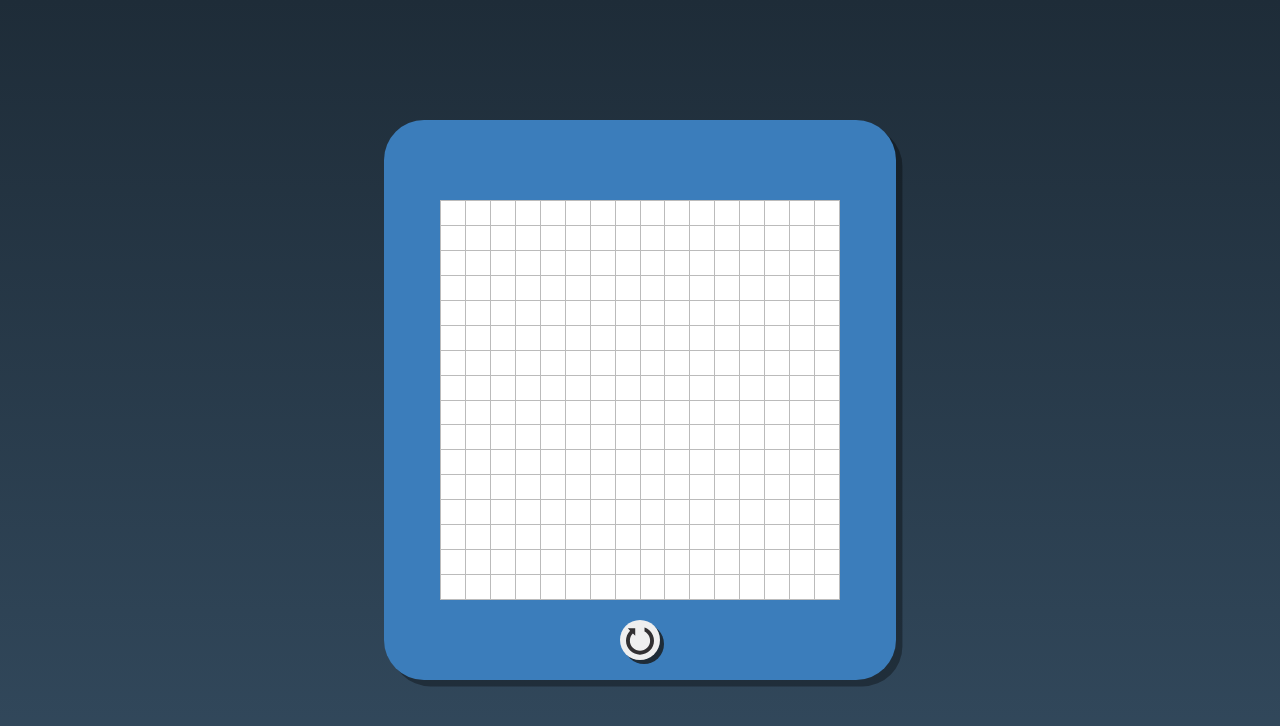
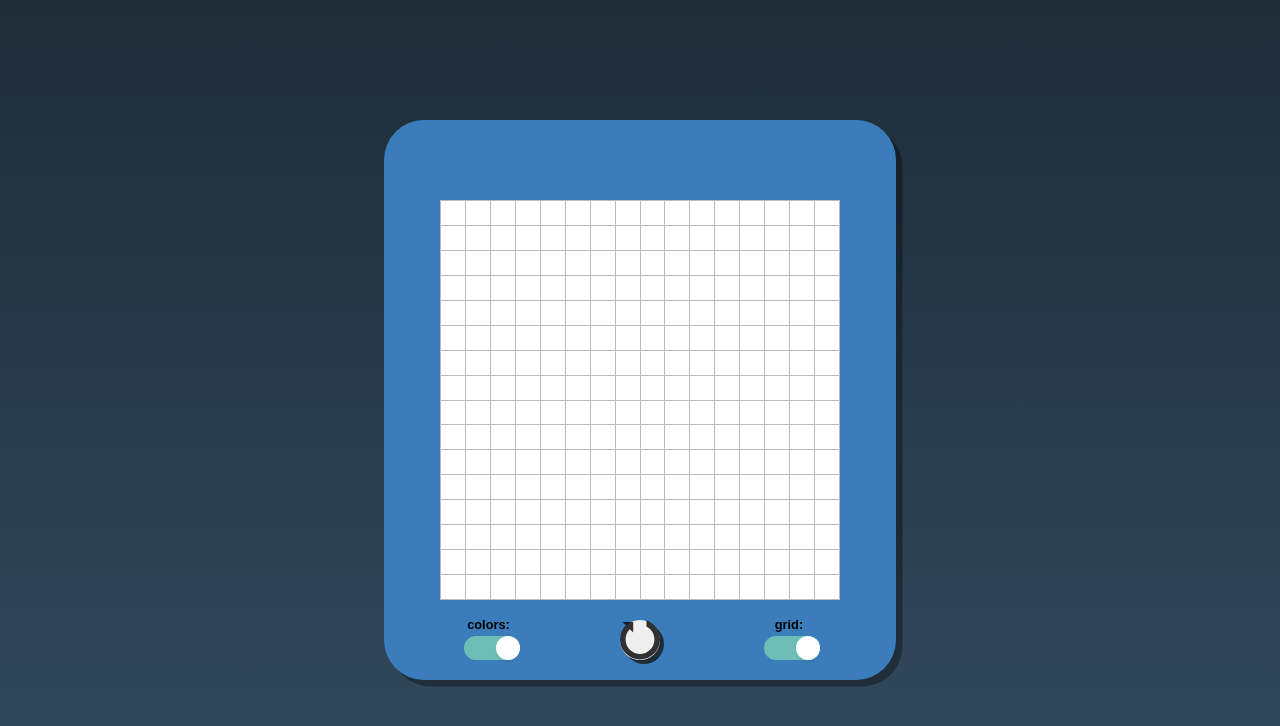
Before and after one commit to Dreniak/etch-a-sketch, a plain HTML site: page index.html in a window 1280 px wide. Drawn offline with Linux system fonts and the light colour scheme.

Commit message:
add toggle buttons and finish project

```diff
--- a/index.html
+++ b/index.html
@@ -16,6 +16,16 @@
             <button id="reset">
                 <img src="icon.svg" alt="restart">
             </button>
+            <div class="toggle-color">
+                <p>colors:</p>
+                <input type="checkbox" id="toggle-color" checked/>
+                <label for="toggle-color"></label>
+            </div>
+            <div class="toggle-grid">
+                <p>grid:</p>
+                <input type="checkbox" id="toggle-grid" checked/>
+                <label for="toggle-grid"></label>
+            </div>
         </div>
     </div>
     <script type="text/javascript" src="script.js"></script>
--- a/script.js
+++ b/script.js
@@ -1,5 +1,7 @@
 var container = document.querySelector(".etch-a-sketch");
 var resetButton = document.querySelector("#reset");
+var toggleColor = document.querySelector("#toggle-color");
+var toggleGrid = document.querySelector("#toggle-grid");
 
 var gridBoxes = "";
 var gridLines = "";
@@ -15,12 +17,66 @@ resetButton.addEventListener("click", () => {
         return;
     }
     callGrid();
-})
+});
+
+toggleColor.addEventListener("click", (e) => {
+    var condition1 = "";
+    var condition2 = `border: none;`;
+    var condition3 = `border-top: none; border-bottom: none; border-image: initial; border-right: 0px none rgb(0, 0, 0); border-left: 1px solid rgb(187, 187, 187);`
+    if (e.target.checked) {
+        gridBoxes.forEach((box) => {
+            condition1 = `border-right: ${box.borderRight}; border-left: ${box.borderLeft};`;
+            if (box.style.cssText == condition1 || box.style.cssText == condition2 || box.style.cssText == condition3) {
+                box.randomColor = `${getRandomColor()}`;
+            }
+        });
+    } else {
+        gridBoxes.forEach((box) => {
+            condition1 = `border-right: ${box.borderRight}; border-left: ${box.borderLeft};`;
+            if (box.style.cssText == condition1 || box.style.cssText == condition2 || box.style.cssText == condition3) {
+                box.randomColor = `background-color: rgba(255, 255, 255,`;
+                box.opacity = 10;
+            }
+        });
+    }
+});
+
+toggleGrid.addEventListener("click", (e) => {
+    if (e.target.checked) {
+        gridBoxes.forEach((box) => {
+            box.style.cssText += `border-right: ${box.borderRight}; border-left: ${box.borderLeft};`;
+        });
+        gridLines.forEach((line) => {
+            line.style.cssText += `border-top: ${line.borderTop}; border-bottom: ${line.borderBottom};`;
+        });
+    } else {
+        gridBoxes.forEach((box) => {
+            box.style.cssText += `border: none`;
+        });
+        gridLines.forEach((line) => {
+            line.style.cssText += `border: none`;
+        })
+    }
+});
+
+function getStyles () {
+    gridBoxes.forEach((box) => {
+        box.borderRight = window.getComputedStyle(box).getPropertyValue("border-right");
+        box.borderLeft = window.getComputedStyle(box).getPropertyValue("border-left");
+        box.style.cssText += `border-right: ${box.borderRight}; border-left: ${box.borderLeft}`;
+    });
+    gridLines.forEach((line) => {
+        line.borderTop = window.getComputedStyle(line).getPropertyValue("border-top");
+        line.borderBottom = window.getComputedStyle(line).getPropertyValue("border-bottom");
+        line.style.cssText += `border-top: ${line.borderTop}; border-bottom: ${line.borderBottom}`
+    });
+}
 
 function callGrid () {
     if (gridBoxes) removeGrid();
     createGrid();
     drawBoxes();
+    getStyles();
 }
 
 function createGrid() {
@@ -52,7 +108,7 @@ function drawBoxes() {
             if (box.opacity == 0)
                 return;
             box.opacity--;
-            box.style.cssText = `${box.randomColor} ${box.opacity / 10})`;
+            box.style.cssText += `${box.randomColor} ${box.opacity / 10})`;
         });
     });
 }
--- a/style.css
+++ b/style.css
@@ -29,6 +29,9 @@ button {
 
 #reset {
     position: absolute;
+    display: flex;
+    justify-content: center;
+    align-items: center;
     height: 5vh;
     width: 5vh;
     border-radius: 100%;
@@ -44,8 +47,89 @@ button {
 }
 
 #reset img {
-    margin-top: .5vh;
+    position: absolute;
     opacity: .8;
+    user-drag: none;
+    user-select: none;
+    -moz-user-select: none;
+    -webkit-user-drag: none;
+    -webkit-user-select: none;
+    -ms-user-select: none;
+}
+
+.toggle-grid {
+    position: absolute;
+    bottom: 5.5vh;
+    right: 13vh;
+}
+
+.toggle-color {
+    position: absolute;
+    bottom: 5.5vh;
+    left: 10vh;
+}
+
+.toggle-grid > p {
+    position: relative;
+    left: 1.4vh;
+    bottom: .5vh;
+    font: bold .8em arial;
+    -webkit-touch-callout: none;
+    -webkit-user-select: none;
+    -khtml-user-select: none;
+    -moz-user-select: none;
+    -ms-user-select: none;
+    user-select: none;
+}
+
+.toggle-color > p {
+    position: relative;
+    left: .4vh;
+    bottom: .5vh;
+    font: bold .8em arial;
+    -webkit-touch-callout: none;
+    -webkit-user-select: none;
+    -khtml-user-select: none;
+    -moz-user-select: none;
+    -ms-user-select: none;
+    user-select: none;
+}
+
+.toggle-color > input, .toggle-grid > input {
+    display: none;
+}
+
+.toggle-color > label, .toggle-grid > label {
+    position: absolute;
+    height: 3vh;
+    width: 7vh;
+    background: #898989;
+    border-radius: 70vh;
+    cursor: pointer;
+    transition: all 0.3s ease;
+}
+
+.toggle-color > label:after, .toggle-grid > label:after {
+    position: absolute;
+    width: 3vh;
+    height: 3vh;
+    border-radius: 100%;
+    background: #fff;
+    box-shadow: 0px 3px 3px rgba(0,0,0,0.05);
+    content: '';
+    transition: all 0.3s ease;
+}
+
+.toggle-color > label:active:after, .toggle-grid > label:active:after {
+    transform: scale(1.15, 0.85);
+}
+
+.toggle-color > input:checked ~ label, .toggle-grid > input:checked ~ label {
+    background: #6fbeb5;
+}
+
+.toggle-color > input:checked ~ label:after, .toggle-grid > input:checked ~ label:after {
+    right: 0;
 }
 
 /*sketch setup*/
```
